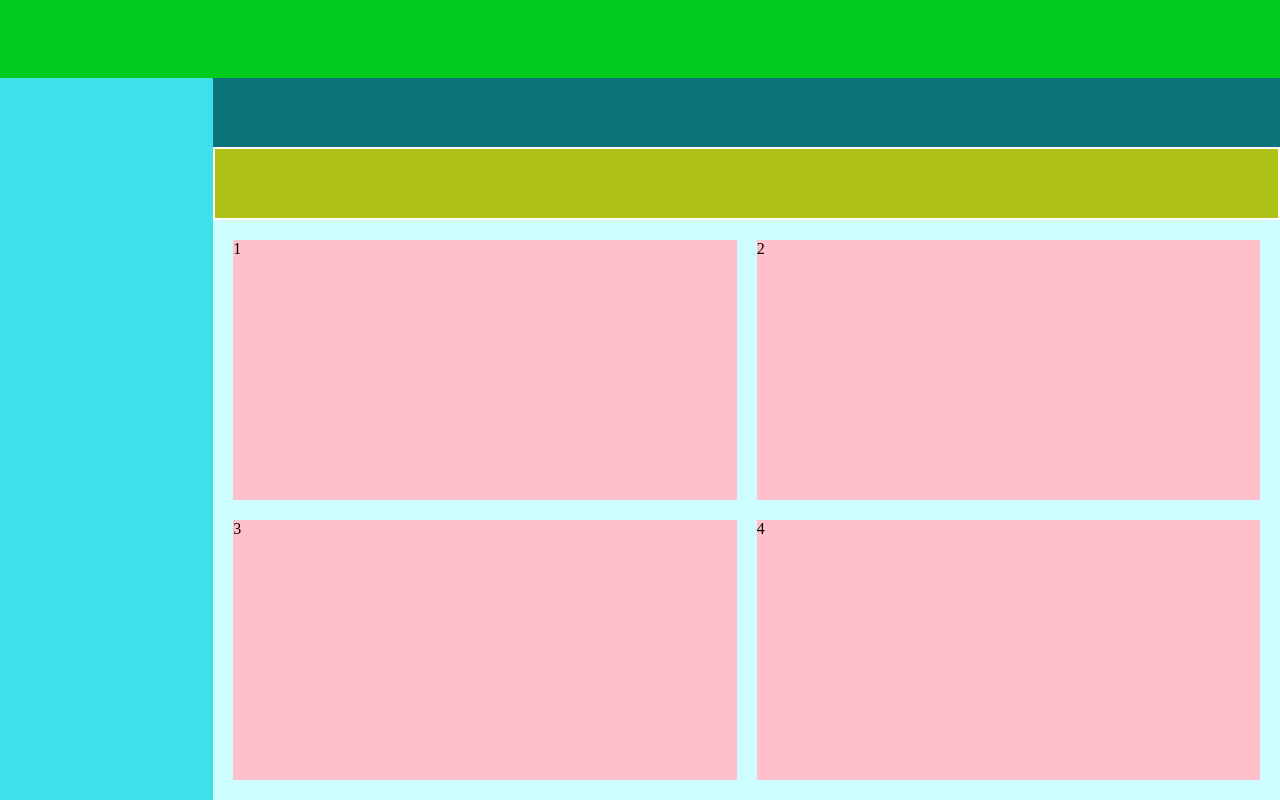
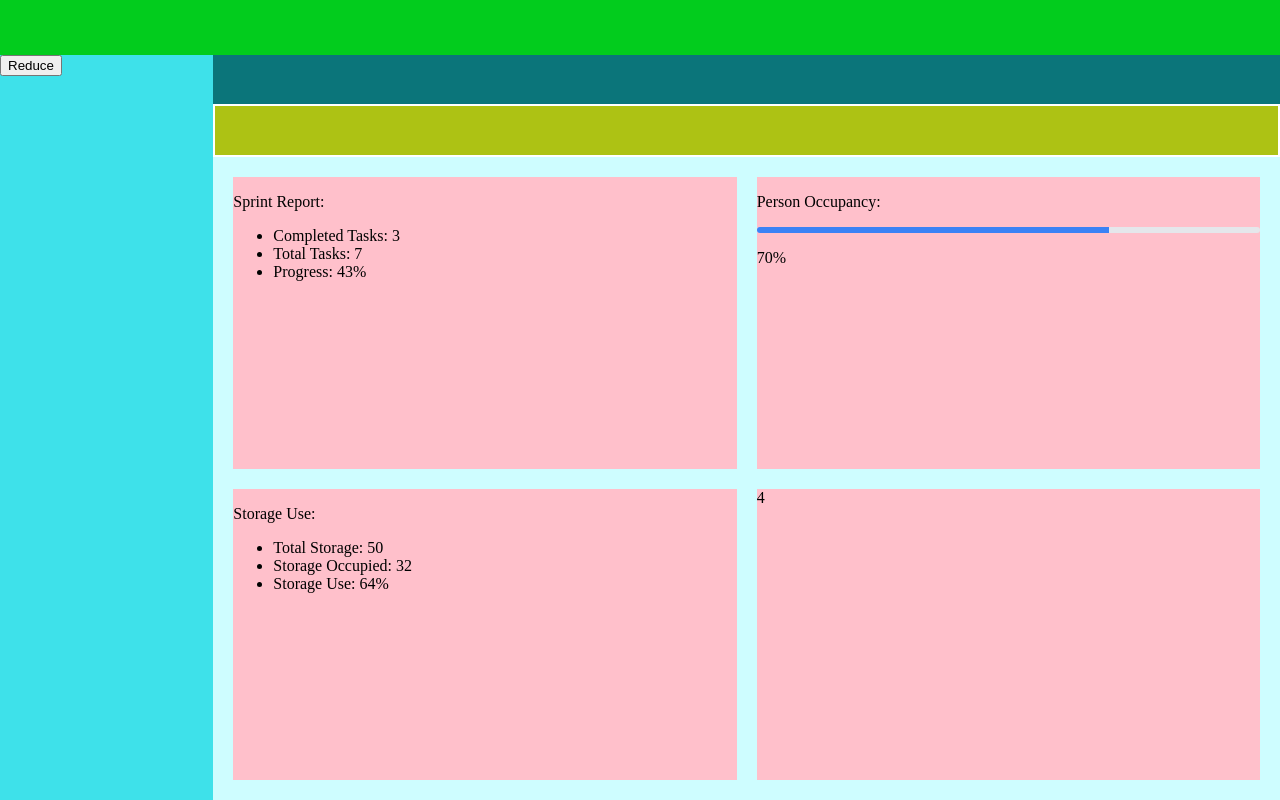
Before and after one commit to rogerfarfannn/Bootcamp-FE, an Angular app in the folder test-and-practice/: page / in a window 1280 px wide. Built offline with nearby package versions, Linux system fonts and the light colour scheme.

Commit message:
PercentPipe 1

```diff
--- a/test-and-practice/src/app/app.css
+++ b/test-and-practice/src/app/app.css
@@ -69,3 +69,20 @@
 .item {
     background-color: pink;
 }
+
+
+
+/*PERCENT*/
+.progress {
+  width: 100%;
+  height: 0.4rem;
+  background: #e5e7eb;
+  border-radius: 999px;
+  overflow: hidden;
+}
+
+.progress-fill {
+  height: 100%;
+  background: #3b82f6;
+  transition: width 0.3s ease;
+}
--- a/test-and-practice/src/app/app.html
+++ b/test-and-practice/src/app/app.html
@@ -2,11 +2,9 @@
   <div class="nav-bar-addition">
 
   </div>
-  <div [class]="isReduced()?'main-grid-reduced':'main-grid'" >
+  <div [class]="isReduced()?'main-grid-reduced':'main-grid'">
     <div class="side-menu">
-      <button  class="reduce-btn" [hidden]="user.role!='admin'"
-      (click)="isReduced.update(x=> !x)"
-      >Reduce</button>
+      <button class="reduce-btn" [hidden]="user.role!='admin'" (click)="isReduced.update(x=> !x)">Reduce</button>
     </div>
 
     <div class="card">
@@ -18,9 +16,31 @@
       </div>
 
       <div class="items-container">
-        <div class="item">1</div>
-        <div class="item">2</div>
-        <div class="item">3</div>
+        <div class="item">
+          <p>Sprint Report: </p>
+          <ul>
+            <li>Completed Tasks: {{completedTasks}} </li>
+            <li>Total Tasks: {{totalTasks}} </li>
+            <li>Progress: {{sprintProgress | percent}} </li>
+          </ul>
+        </div>
+        <div class="item">
+          <p>Person Occupancy: </p>
+          <div class="progress">
+            <div class="progress-fill" [style.width]="occupancy | percent"></div>
+          </div>
+          <p>{{ occupancy | percent}}</p>
+        </div>
+        <div class="item">
+          <p>
+            Storage Use:
+          </p>
+          <ul>
+            <li>Total Storage: {{totalStorage}} </li>
+            <li>Storage Occupied: {{occupiedStorage}} </li>
+            <li>Storage Use: {{storageUse | percent}} </li>
+          </ul>
+        </div>
         <div class="item">4 </div>
       </div>
     </div>
--- a/test-and-practice/src/app/app.ts
+++ b/test-and-practice/src/app/app.ts
@@ -1,10 +1,11 @@
 import { Component, signal } from '@angular/core';
 import { RouterOutlet } from '@angular/router';
 import { User } from './user.model';
+import { PercentPipe } from '@angular/common';
 
 @Component({
   selector: 'app-root',
-  imports: [RouterOutlet],
+  imports: [RouterOutlet, PercentPipe],
   templateUrl: './app.html',
   styleUrl: './app.css'
 })
@@ -16,5 +17,17 @@ export class App {
     this.isReduced.update(x=> !x);
   }
 
-  user: User = {id: "123", role: "user", name: "Pepe"};
+  user: User = {id: "123", role: "admin", name: "Pepe"};
+
+  completedTasks = 3;
+  totalTasks = 7;
+  sprintProgress = this.completedTasks/this.totalTasks;
+
+
+  totalStorage = 50;
+  occupiedStorage = 32;
+  storageUse = this.occupiedStorage/this.totalStorage;
+
+  occupancy = 0.7;
+
 }
--- a/test-and-practice/src/styles.css
+++ b/test-and-practice/src/styles.css
@@ -3,8 +3,4 @@ html,
 body {
     height: 100dvh;
     margin: 0;
-};
-
-body {
-     display: flex;
 }
```
